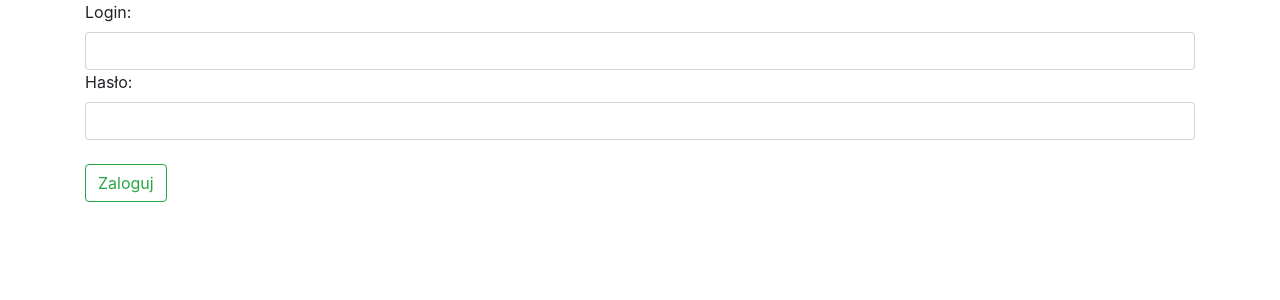
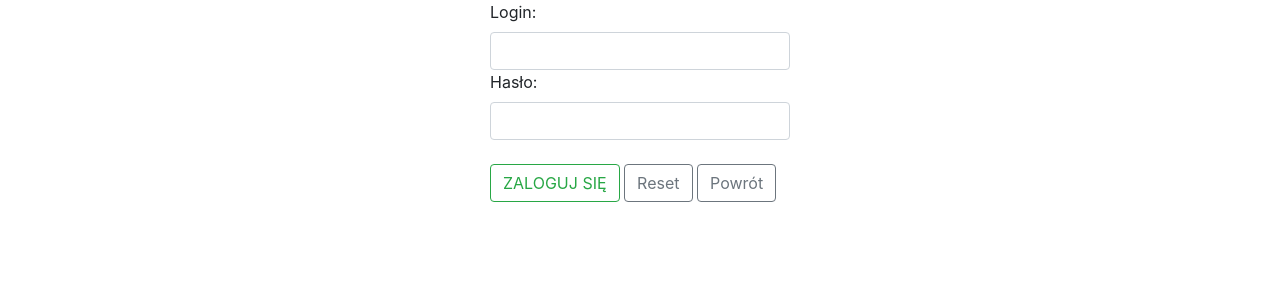
Before and after one commit to RafalLopaciuk/Wheel_of_Fortune, a Django app: page /login/ in a window 1280 px wide. Shown: the top 300 px of the page. Run offline with Django 3.2, Linux system fonts and the light colour scheme; some libraries are stand-ins or nearby versions.

Commit message:
added login and registration feature graphic change

```diff
--- a/app/views.py
+++ b/app/views.py
@@ -5,8 +5,8 @@ from django.contrib.auth import authenticate, login
 from django.contrib.auth.models import User
 from django.shortcuts import redirect
 
+
 def index(request, param=""):
-    print(request.user.is_authenticated)
     if request.user.is_authenticated:
         return render(request, 'index.html')
     else:
@@ -26,7 +26,6 @@ def appLogin(request):
             else:
                 messages.warning(request, "Wprowadzono bledne dane")
     if request.user.is_authenticated:
-        # return render(request, 'login.html')
         return redirect('/')
     else:
         form = LoginForm()
--- a/templates/base.html
+++ b/templates/base.html
@@ -6,7 +6,7 @@
         <link rel="stylesheet" href="https://stackpath.bootstrapcdn.com/bootstrap/4.3.1/css/bootstrap.min.css" integrity="sha384-ggOyR0iXCbMQv3Xipma34MD+dH/1fQ784/j6cY/iJTQUOhcWr7x9JvoRxT2MZw1T" crossorigin="anonymous">
     </head>
     <body>
-        <div role="main" class="container">
+        <div role="main" class="container" >
             <div class="row">
                 <div class="col">
                     {% if messages %}
--- a/templates/login.html
+++ b/templates/login.html
@@ -1,14 +1,13 @@
 {% extends 'base.html' %}
 {% block content %}
-    {% if not request.user.is_authenticated %}
+    <div class="mx-auto" style="width: 300px;">
         <form class="form-group my-2 my-lg-0 ml-auto" method="post">
             {% csrf_token %}
             {{ form }}
             <br />
-            <button type='submit' class="btn btn-outline-success my-2 my-sm-0">Zaloguj</button>
+            <button type='submit' class="btn btn-outline-success my-2 my-sm-0">ZALOGUJ SIĘ</button>
+            <button type='reset' class="btn btn-outline-secondary my-2 my-sm-0">Reset</button>
+            <a class="btn btn-outline-secondary" href="{%url 'index'%}" role="button">Powrót</a>
         </form>
-    {% else %}
-        <div class="mr-auto">{{ user.get_username }} - jesteś już zalogowany</div><br />
-        <a class="btn btn-outline-success" href="{%url 'logout'%}" role="button">Wyloguj</a>
-    {% endif %}
+    </div>
 {% endblock %}
```
Also changed, not shown: templates/index.html (+7 -4 lines), templates/register.html (+10 -6 lines).
